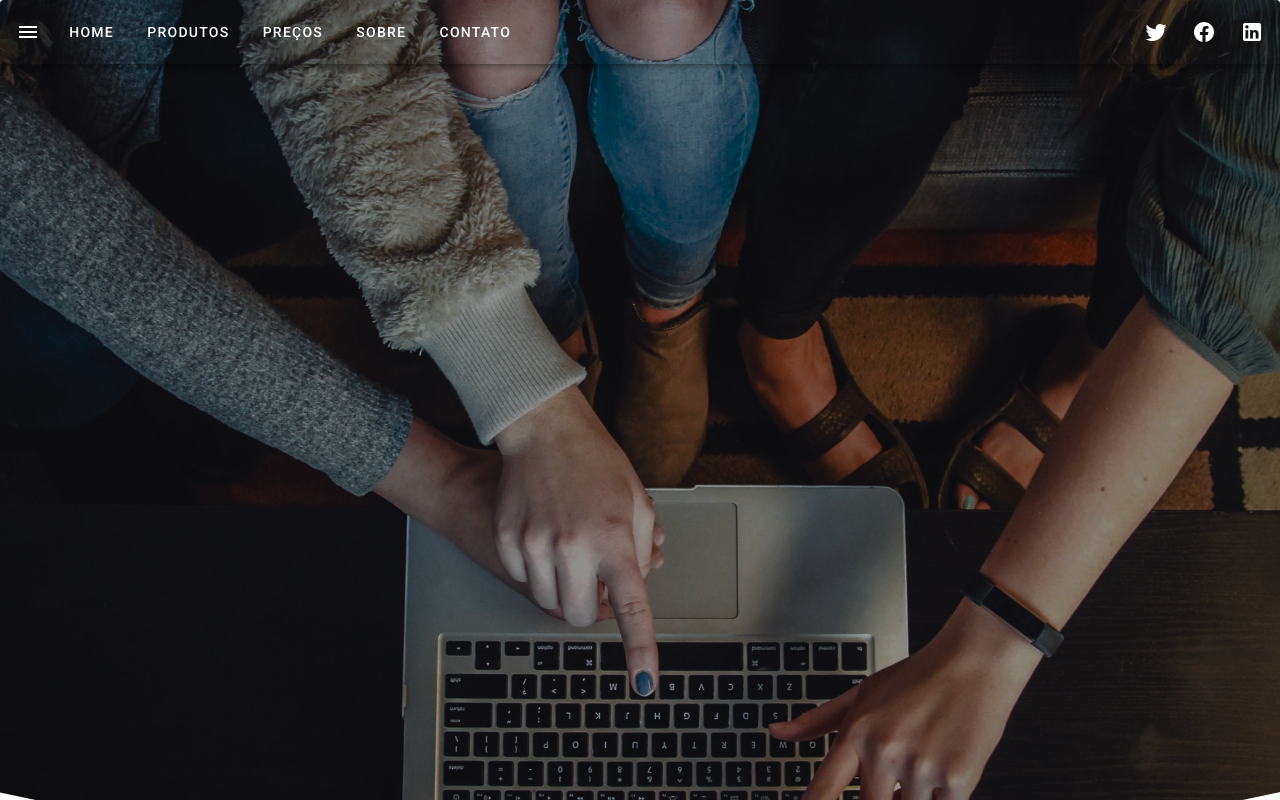
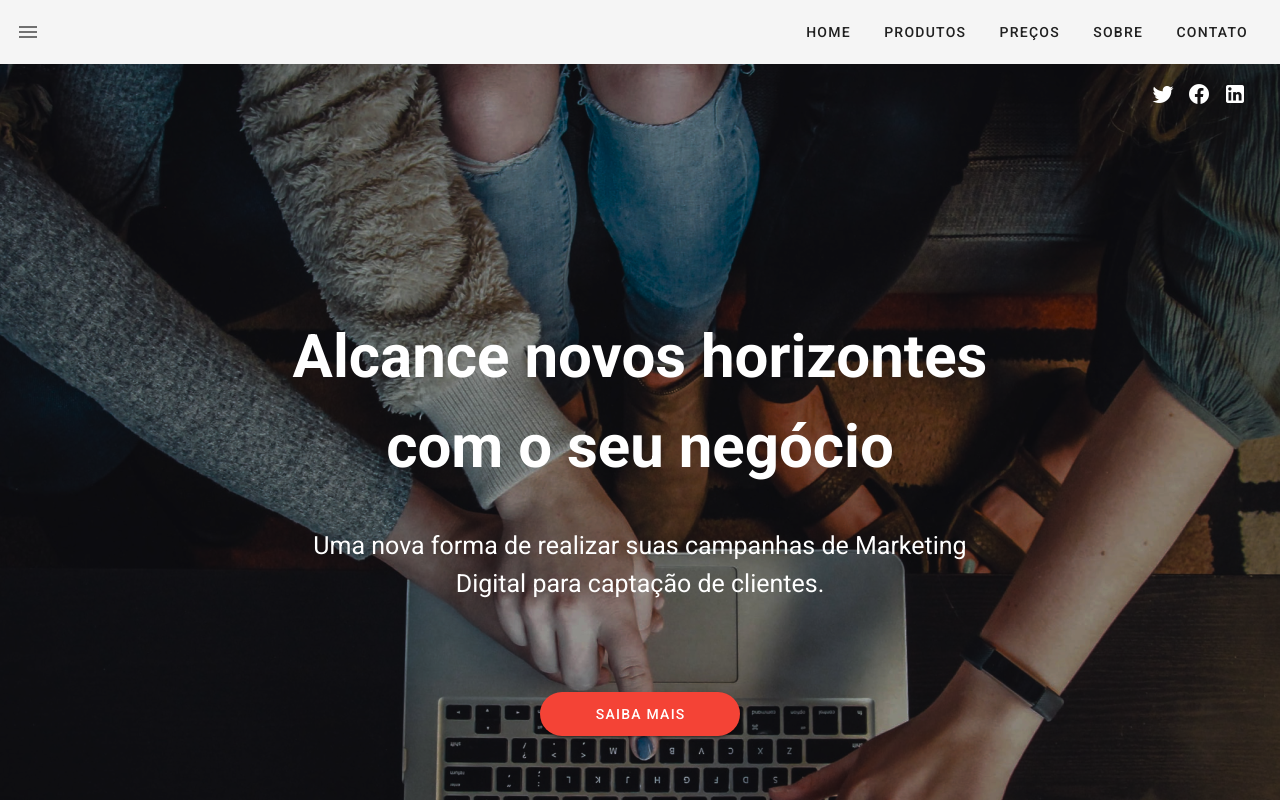
Before and after one commit to astatonn/Marketing-Digital-com-Google-Workspace, a Vue app: page / in a window 1280 px wide. Shown: the top 800 px of the page. Built offline with nearby package versions, Linux system fonts and the light colour scheme.

Commit message:
Parte Superior 2

```diff
--- a/public/src/css/style.css
+++ b/public/src/css/style.css
@@ -1,15 +1,36 @@
-.overflow-hidden {
-  background-image: url("../img/rectangle9.png");
-  background-repeat: no-repeat;
-  position: static;
-  background-position:  center top;
-}
-
-.logo {
-  margin: auto auto;
-  position: absolute;
+.topo_home {
+	background-image: url("../img/rectangle9.png");
+	height: 1000px;
+	background-position: center top;
+	width: 100%;
 }
 
 .cor_letras_menu {
-  color: white;
+	position: absolute;
 }
+
+.caixa_redes {
+	padding-right: 15px;
+	display: flex;
+	justify-content: end;
+	width: 100%;
+}
+
+.letras_rectangle9_primeira{
+	font-size: 60px;
+	font-weight: bold;
+	text-align: center;
+	margin-top: 200px;
+}
+
+.letras_rectangle9_segunda{
+	font-size: 25px;
+	text-align: center;
+	margin-top: 35px
+}
+
+.botao_saiba_mais {
+	margin-top: 90px;
+	text-align:center;
+
+}
--- a/src/App.vue
+++ b/src/App.vue
@@ -1,27 +1,79 @@
 <template>
     <div id="app">
         <v-app id="inspire">
-            <v-card class="overflow-hidden" height="2800">
-                <v-app-bar color="transparent">
+            <v-navigation-drawer v-model="drawer" absolute temporary app>
+                <v-list nav dense>
+                    <v-list-item-group
+
+                        active-class="deep-purple--text text--accent-4"
+                    >
+                        <v-sheet>
+                            <v-avatar>
+                                <img
+                                    src="https://tc.com.br/wp-content/uploads/2021/07/steve-jobs.jpg"
+                                    alt="John"
+                                />
+                            </v-avatar>
+
+							<div>josemaria@gmail.com</div>
+
+                        </v-sheet>
+
+                        <v-list-item>
+                            <v-list-item-icon>
+                                <v-icon>mdi-account</v-icon>
+                            </v-list-item-icon>
+                            <v-list-item-title>Conta</v-list-item-title>
+                        </v-list-item>
+
+                        <v-list-item>
+                            <v-list-item-icon>
+                                <v-icon>mdi-cart</v-icon>
+                            </v-list-item-icon>
+                            <v-list-item-title>Assinatura</v-list-item-title>
+                        </v-list-item>
+
+                        <v-list-item>
+                            <v-list-item-icon>
+                                <v-icon>mdi-logout</v-icon>
+                            </v-list-item-icon>
+                            <v-list-item-title>Logout</v-list-item-title>
+                        </v-list-item>
+
+                    </v-list-item-group>
+                </v-list>
+            </v-navigation-drawer>
+
+            <v-app-bar
+            app
+			extension
+            flat
+            width="100%">
+
                 <v-app-bar-nav-icon
                     @click="drawer = true"
-                        color="white"
                 ></v-app-bar-nav-icon>
 
-                    <v-btn text color="white">Home</v-btn>
-                    <v-btn text color="white">Produtos</v-btn>
-                    <v-btn text color="white">Preços</v-btn>
-                    <v-btn text color="white">Sobre</v-btn>
-                    <v-btn text color="white">Contato</v-btn>
-
-                    <!-- <v-spacer></v-spacer>
-
-                    <v-img class = "logo"
-                    src="src/img/logo.png"
-                    ></v-img> -->
+				<v-avatar tile size="70">
+					<v-img src="src/img/logo.png"></v-img>
+				</v-avatar>
 
                 <v-spacer></v-spacer>
 
+                <v-btn text class="cor_letras_menu">Home</v-btn>
+                <v-btn text class="cor_letras_menu">Produtos</v-btn>
+                <v-btn text class="cor_letras_menu">Preços</v-btn>
+                <v-btn text class="cor_letras_menu">Sobre</v-btn>
+                <v-btn text class="cor_letras_menu">Contato</v-btn>
+
+            </v-app-bar>
+
+            <v-main>
+                <v-container
+					class="topo_home"
+                    fluid
+                    >
+                    <div class="caixa_redes">
                         <v-btn icon>
                             <v-icon color="white"> mdi-twitter </v-icon>
                         </v-btn>
@@ -33,56 +85,32 @@
                         <v-btn icon>
                             <v-icon color="white"> mdi-linkedin</v-icon>
                         </v-btn>
-                </v-app-bar>
+                    </div>
 
-                <v-navigation-drawer v-model="drawer" absolute temporary>
-                    <v-list nav dense>
-                        <v-list-item-group
-                            v-model="group"
-                            active-class="deep-purple--text text--accent-4"
+					<div class="letras_rectangle9_primeira white--text">Alcance novos horizontes <br> com o seu negócio</div>
+
+					<div class="letras_rectangle9_segunda white--text">Uma nova forma de realizar suas campanhas de Marketing <br> Digital para captação de clientes.</div>
+
+					<div class=botao_saiba_mais>
+						<v-btn
+							rounded
+							color="red"
+							dark
+							width="200"
+							large
 							>
-                            <v-sheet color="grey lighten-4" class="pa-4">
-                                <v-avatar>
-                                    <img
-                                        src="https://tc.com.br/wp-content/uploads/2021/07/steve-jobs.jpg"
-                                        alt="John"
-                                    />
-                                </v-avatar>
-                                <div>josemaria@gmail.com</div>
-                            </v-sheet>
-                            <v-list-item>
-                                <v-list-item-icon>
-                                    <v-icon>mdi-account</v-icon>
-                                </v-list-item-icon>
-                                <v-list-item-title>Conta</v-list-item-title>
-                            </v-list-item>
+							Saiba Mais
+						</v-btn>
+					</div>
 
-                            <v-list-item>
-                                <v-list-item-icon>
-                                    <v-icon>mdi-cart</v-icon>
-                                </v-list-item-icon>
-                                <v-list-item-title
-                                    >Assinatura</v-list-item-title
-                                >
-                            </v-list-item>
 
-                            <v-list-item>
-                                <v-list-item-icon>
-                                    <v-icon>mdi-logout</v-icon>
-                                </v-list-item-icon>
-                                <v-list-item-title>Logout</v-list-item-title>
-                            </v-list-item>
-                        </v-list-item-group>
-                    </v-list>
-                </v-navigation-drawer>
-            </v-card>
+
+                </v-container>
+            </v-main>
         </v-app>
     </div>
 </template>
 
-		<v-main>
-			<!--  -->
-		</v-main>
 
 <script>
 export default {
```
Lines whose indentation alone changed are shown as unchanged.
